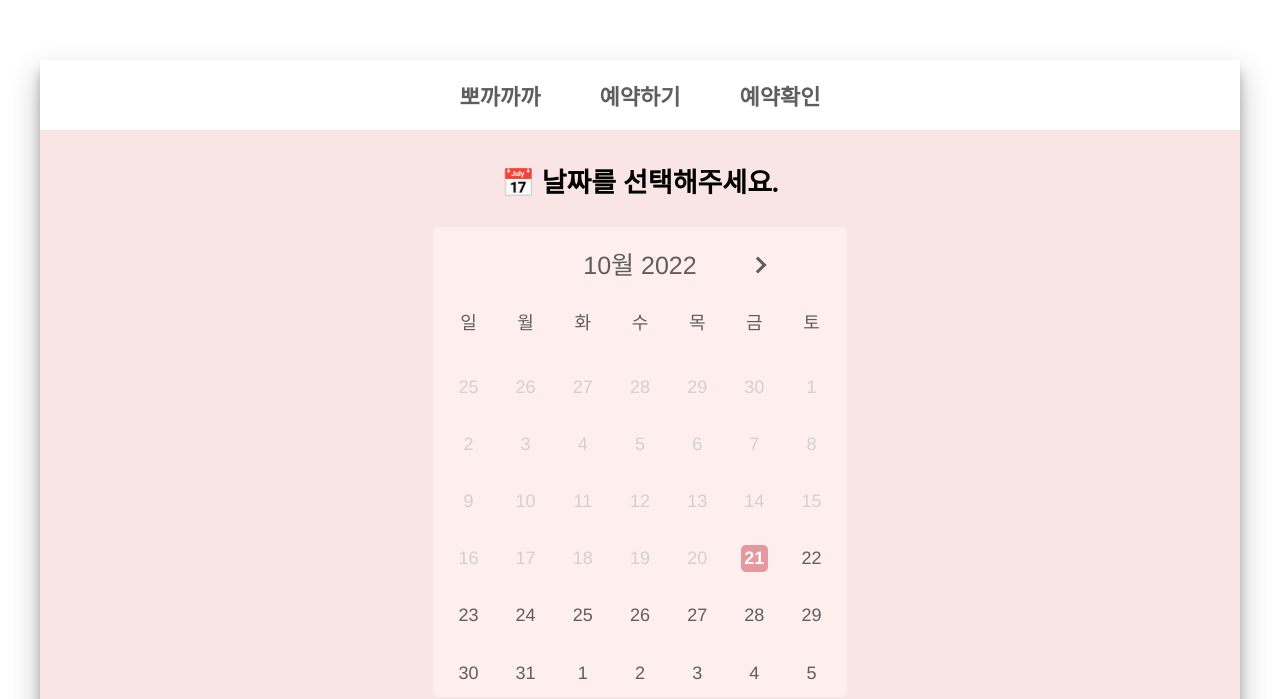
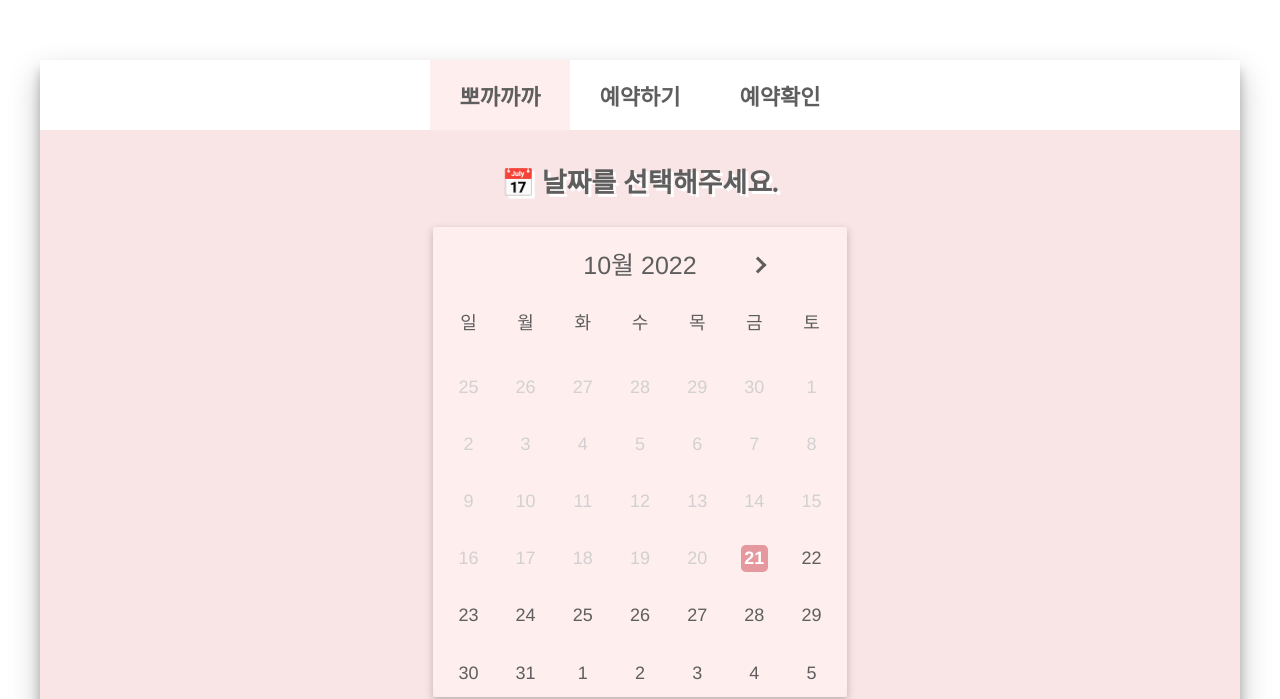
Before and after one commit to wjddms4107/one-people-hairshop_TS, a React (Create React App) app: page /reservation in a window 1280 px wide. Shown: the part 140-839 px from the top of the page. Built offline with nearby package versions, Linux system fonts and the light colour scheme.

Commit message:
헤어샵 예약 시스템 최종완성

```diff
--- a/public/index.html
+++ b/public/index.html
@@ -1,9 +1,8 @@
 <!DOCTYPE html>
-<html lang="en">
+<html lang="ko">
 
 <head>
   <meta charset="utf-8" />
-  <!-- <link rel="icon" href="%PUBLIC_URL%/favicon.ico" /> -->
   <title>one-people-hairshop</title>
 </head>
 
--- a/src/components/Nav.tsx
+++ b/src/components/Nav.tsx
@@ -5,7 +5,7 @@ import { colors, device, deviceSizes } from "../styles/Theme";
 
 export function Nav() {
   const navigate = useNavigate();
-  const [activeList, setActiveList] = useState<string>();
+  const [activeList, setActiveList] = useState<string>("뽀까까까");
 
   const changeNavigate = (list: string) => {
     switch (list) {
@@ -58,7 +58,6 @@ const Container = styled.main`
   width: 100%;
   max-width: 1000px;
   height: 100%;
-  box-sizing: border-box;
   background-color: #ffffff;
   box-shadow: rgba(0, 0, 0, 0.25) 0px 14px 28px,
     rgba(0, 0, 0, 0.22) 0px 10px 10px;
@@ -69,9 +68,6 @@ const Container = styled.main`
 
     > ul {
       display: flex;
-      flex-direction: rows;
-      align-items: center;
-      justify-content: center;
     }
   }
 
@@ -85,13 +81,13 @@ const Container = styled.main`
 
 const ListButton = styled.button<{ activeList?: string; list: string }>`
   width: 140px;
+  height: 100%;
   display: flex;
-  font-size: 22px;
-  color: ${colors.brown};
-  font-weight: 600;
   justify-content: center;
   align-items: center;
-  height: 100%;
+  color: ${colors.brown};
+  font-size: 22px;
+  font-weight: 600;
 
   &:hover {
     background-color: ${colors.lightPink};
--- a/src/pages/Home/Home.tsx
+++ b/src/pages/Home/Home.tsx
@@ -1,8 +1,6 @@
 import React from "react";
 import styled from "styled-components";
 import { HiScissors } from "react-icons/hi";
-import { FcLike } from "react-icons/fc";
-import a from "src/assets/images/hair.png";
 import { colors } from "styles/Theme";
 
 export function Home() {
@@ -19,18 +17,9 @@ export function Home() {
       />
 
       <InfoBox>
-        <Info>
-          <FcLike />
-          1인 미용실이기에 한 타임에 한 손님만 모시고 있습니다 :)
-        </Info>
-        <Info>
-          <FcLike />
-          예약하기 탭에서 예약을 하실 수 있습니다.
-        </Info>
-        <Info>
-          <FcLike />
-          예약확인 탭에서 예약을 확인하실 수 있습니다.
-        </Info>
+        <Info>1인 미용실이기에 한 타임에 한 손님만 모시고 있습니다 :)</Info>
+        <Info>예약하기 탭에서 예약을 하실 수 있습니다.</Info>
+        <Info>예약확인 탭에서 예약을 확인하실 수 있습니다.</Info>
       </InfoBox>
     </Container>
   );
@@ -44,22 +33,22 @@ const Container = styled.div`
 `;
 
 const Title = styled.div`
+  align-self: center;
+  margin-bottom: 15px;
   font-size: 35px;
   font-weight: 700;
-  align-self: center;
   color: ${colors.brown};
   text-shadow: 3px 3px ${colors.white};
   text-decoration: underline;
   text-decoration-style: wavy;
-  margin-bottom: 15px;
 `;
 
 const HairImg = styled.img`
   width: 250px;
   padding: 10px;
   margin: 30px;
+  border: 7px solid ${colors.white};
   border-radius: 50%;
-  border: 7px solid ${colors.white};
 `;
 
 const InfoBox = styled.div`
@@ -67,10 +56,12 @@ const InfoBox = styled.div`
   flex-direction: column;
   justify-content: center;
   align-items: center;
+  color: ${colors.brown};
 `;
 
 const Info = styled.div`
   font-size: 20px;
   font-weight: 400;
   padding: 10px;
+  font-weight: bold;
 `;
--- a/src/pages/Reservation/Reservation.tsx
+++ b/src/pages/Reservation/Reservation.tsx
@@ -1,7 +1,7 @@
 import React from "react";
 import styled from "styled-components";
 import { useSelector } from "react-redux";
-import { device, deviceSizes } from "styles/Theme";
+import { colors, device, deviceSizes } from "styles/Theme";
 import { RootState } from "store/store";
 import { Calendar, ReservationInfo } from "./components";
 
@@ -28,21 +28,20 @@ const Progress = styled.div`
   font-size: 27px;
   font-weight: 600;
   text-align: center;
-  align-items: center;
+  color: ${colors.brown};
+  text-shadow: 3px 3px ${colors.white};
   padding-bottom: 30px;
 `;
 
 const Container = styled.section`
   display: flex;
   flex-direction: column;
+  justify-content: center;
   align-items: center;
-  justify-content: center;
   min-width: ${deviceSizes.mobile};
 
   ${device.desktop} {
     width: 100%;
     flex-direction: row;
-    align-items: center;
-    justify-content: center;
   }
 `;
--- a/src/pages/Reservation/components/Calendar.tsx
+++ b/src/pages/Reservation/components/Calendar.tsx
@@ -13,6 +13,7 @@ function Calendar() {
   const dispatch: Dispatch = useDispatch();
   const [startDate, setStartDate] = useState<Date | null>(new Date());
   const [isDateSelected, setIsDateSelected] = useState<boolean>(false);
+
   const handleCalendar = (date: Date | null) => {
     dispatch(
       clickCalendar({
@@ -21,6 +22,7 @@ function Calendar() {
       })
     );
   };
+
   return (
     <CalendarSection>
       <DatePicker
@@ -44,6 +46,7 @@ const CalendarSection = styled.section`
   display: flex;
   flex-direction: row;
   justify-content: center;
+  box-shadow: rgba(0, 0, 0, 0.24) 0px 3px 8px;
 
   .react-datepicker {
     height: 470px;
@@ -74,10 +77,10 @@ const CalendarSection = styled.section`
   }
 
   .react-datepicker__current-month {
+    height: 60px;
     display: flex;
     align-items: center;
     justify-content: center;
-    height: 60px;
     color: ${colors.brown};
     font-size: 25px;
     font-weight: 500;
@@ -95,8 +98,8 @@ const CalendarSection = styled.section`
   .react-datepicker__day--keyboard-selected,
   .react-datepicker__day--in-range,
   .react-datepicker__day--in-selecting-range {
+    color: ${colors.white};
     background-color: ${colors.darkPink};
-    color: ${colors.white};
   }
 
   .react-datepicker__day--disabled {
--- a/src/pages/Reservation/components/ReservationInfo.tsx
+++ b/src/pages/Reservation/components/ReservationInfo.tsx
@@ -30,7 +30,7 @@ function ReservationInfo() {
 
   const fillInfo = () => {
     const numberRegExp = /^01(?:0|1|[6-9])(?:\d{3}|\d{4})\d{4}$/;
-    if (name === "" && number === "" && selectedSort === "") {
+    if (name === "" || number === "" || selectedSort === "") {
       window.alert("이름, 번호, 종류선택은 필수입니다.");
     } else if (!numberRegExp.test(number)) {
       window.alert("번호를 올바르게 입력해주세요.");
@@ -148,11 +148,11 @@ const HAIR_SORTS = [
 const Container = styled.section`
   width: 480px;
   height: 100%;
-  margin-top: 30px;
+  color: ${colors.brown};
+  background-color: ${colors.white};
   padding: 10px 0;
   padding-left: 10px;
-  color: ${colors.brown};
-  background-color: ${colors.white};
+  margin-top: 30px;
   box-shadow: ${colors.lightPink} 0px 0px 0px 2px inset,
     rgb(255, 255, 255) 10px -10px 0px -3px;
 
@@ -166,9 +166,9 @@ const InfoHeader = styled.header`
   display: flex;
   flex-direction: column;
   align-items: center;
-  margin: 20px;
   font-size: 23px;
   font-weight: 600;
+  margin: 20px;
 
   > h1 {
     font-size: 26px;
@@ -200,19 +200,19 @@ const InfoSort = styled.div`
 const NameInput = styled.input`
   width: 80%;
   height: 35px;
-  margin: 0px 10px;
-  padding-left: 5px;
   font-size: 18px;
   border: 3px solid ${colors.lightGrey};
+  padding-left: 5px;
+  margin: 0px 10px;
 `;
 
 const NumberInput = styled(NameInput)`
   width: 80%;
   height: 35px;
-  margin: 0px 10px;
-  padding-left: 5px;
   font-size: 18px;
   border: 3px solid ${colors.lightGrey};
+  padding-left: 5px;
+  margin: 0px 10px;
 `;
 
 const Sorts = styled.div`
@@ -245,10 +245,10 @@ const SortButton = styled.button<{ sort: string; selectedSort: string }>`
 
 const RequestTextarea = styled.textarea`
   height: 100px;
-  margin: 0px 15px;
-  padding: 8px;
   border: 3px solid #f2f2f2;
   font-size: 18px;
+  padding: 8px;
+  margin: 0px 15px;
 `;
 
 const SubmitButton = styled.button`
@@ -258,6 +258,5 @@ const SubmitButton = styled.button`
   font-size: 22px;
   padding: 3px;
   margin-top: 5px;
-
   border: 1px solid ${colors.grey};
 `;
--- a/src/pages/Reservation/components/ReservationModal.tsx
+++ b/src/pages/Reservation/components/ReservationModal.tsx
@@ -93,11 +93,11 @@ const ModalHeader = styled.header`
   display: flex;
   flex-direction: column;
   align-items: center;
-  margin: 20px;
   font-size: 23px;
   font-weight: 600;
   color: ${colors.brown};
   line-height: 1.2;
+  margin: 20px;
 
   > h1 {
     font-size: 26px;
--- a/src/pages/Reservation/components/ReservationTime.tsx
+++ b/src/pages/Reservation/components/ReservationTime.tsx
@@ -9,9 +9,9 @@ import { UserInfoType } from "pages/ReservationCheck/ReservationCheck";
 import { firestore } from "../../../firebase";
 
 interface TotalInfoType {
-  selectedTime?: UserInfoType[];
-  day?: UserInfoType[];
-  month?: UserInfoType[];
+  selectedTime?: string;
+  day?: number;
+  month?: number;
   [key: number]: UserInfoType;
 }
 
@@ -21,13 +21,13 @@ function ReservationTime() {
     (state: RootState) => state.date
   );
 
-  const [reservedTime, setReservedTime] = useState<string[]>([]);
+  const [reservedTime, setReservedTime] = useState<(string | undefined)[]>([]);
 
   const getReservedTime = () => {
     const reserve = firestore.collection("reserve");
 
     reserve.get().then((docs) => {
-      let bucketData: any[] = [];
+      let bucketData = [] as (string | undefined)[][];
       let infoObjArr = [] as TotalInfoType[];
       docs.forEach((doc) => {
         infoObjArr = [...infoObjArr, { ...doc.data() }];
--- a/src/pages/ReservationCheck/ReservationCheck.tsx
+++ b/src/pages/ReservationCheck/ReservationCheck.tsx
@@ -15,10 +15,9 @@ export interface UserInfoType {
 }
 
 export function ReservationCheck() {
-  const [searchNumber, setSearchNumber] = useState("");
+  const [searchNumber, setSearchNumber] = useState<string>();
   const [userInfo, setUserInfo] = useState<UserInfoType | null>();
   const [noData, setNoData] = useState<string>();
-  console.log("searchNumber:", searchNumber);
 
   const searchMyReserve = async (e: React.FormEvent<HTMLFormElement>) => {
     setNoData("");
@@ -84,10 +83,14 @@ const Container = styled.div`
   display: flex;
   flex-direction: column;
   align-items: center;
+  color: ${colors.brown};
+  font-weight: bold;
 
   > h1 {
     font-size: 27px;
     font-weight: 600;
+    color: ${colors.brown};
+    text-shadow: 3px 3px ${colors.white};
   }
 
   > span {
```
Also changed, not shown: 1 other file (tests, documents, lock files or other folders).
